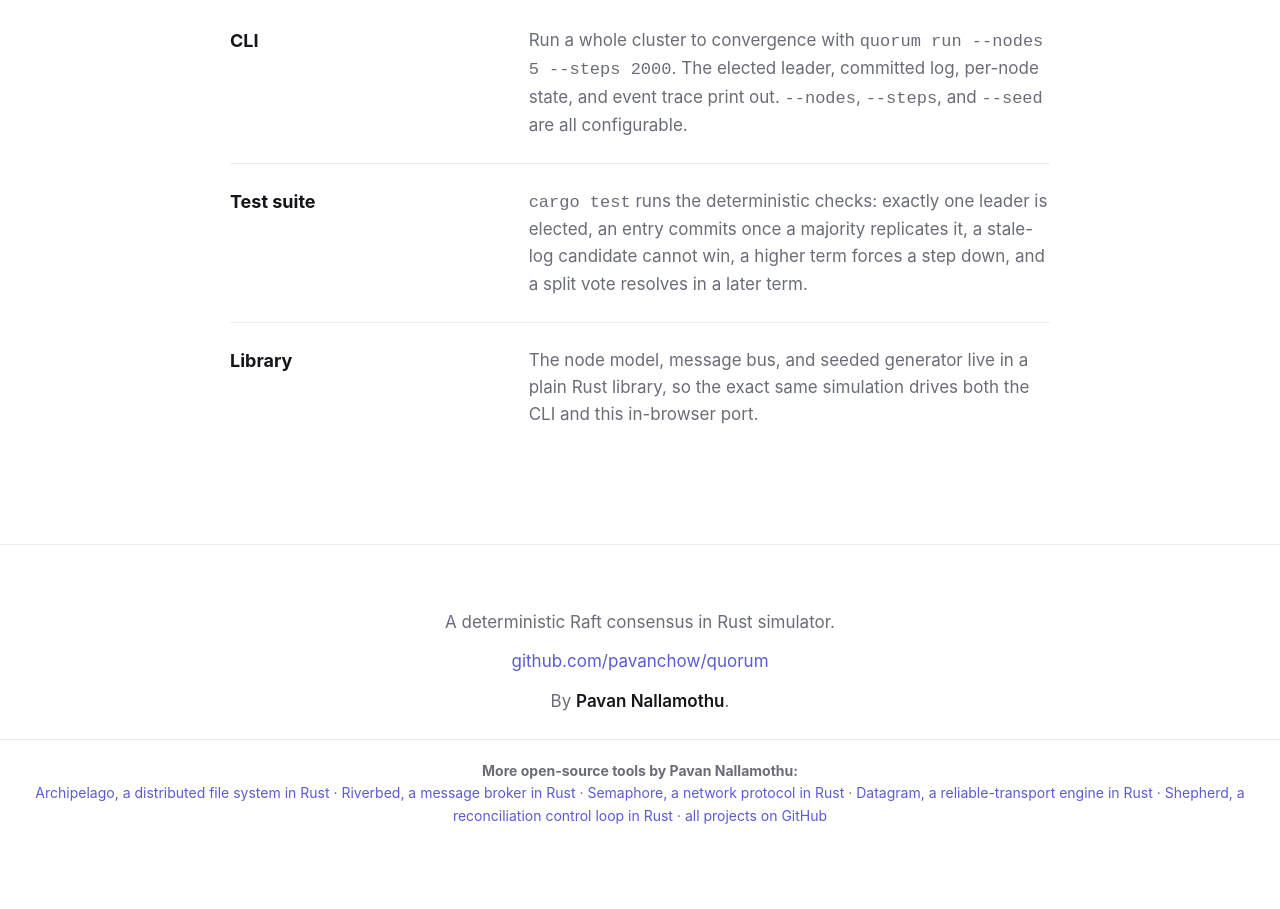
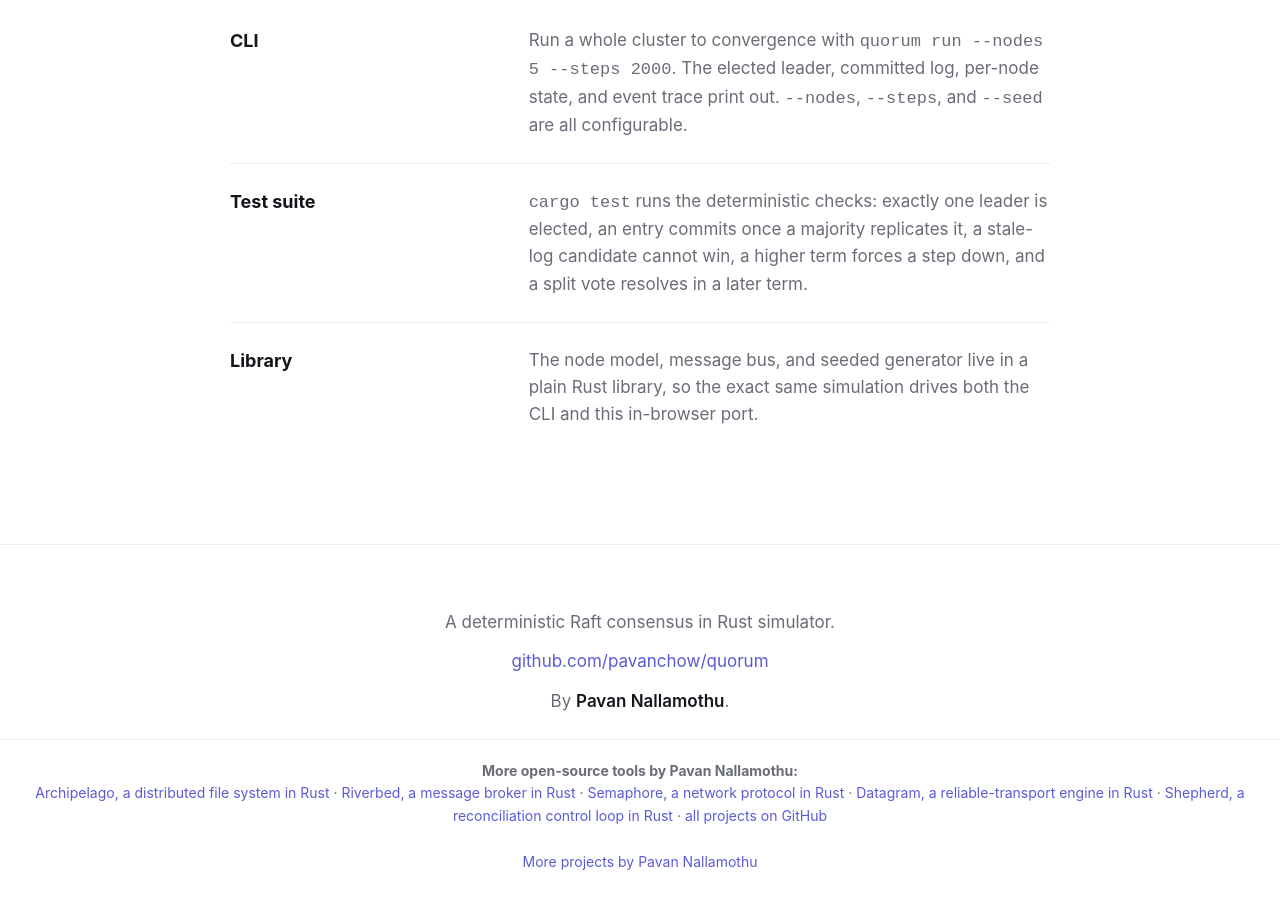
Before and after one commit to pavanchow/quorum, a plain HTML site: page docs/index.html in a window 1280 px wide. Shown: the part 4568-5477 px from the top of the page. Drawn offline with Linux system fonts and the light colour scheme.

Commit message:
seo: link the hub root from every page

```diff
--- a/docs/index.html
+++ b/docs/index.html
@@ -274,7 +274,8 @@ cluster state:
     <p style="margin-top:12px">By <span class="name">Pavan Nallamothu</span>.</p>
     <p style="margin-top:24px;padding-top:20px;border-top:1px solid var(--line);font-size:14px"><strong>More open-source tools by Pavan Nallamothu:</strong><br>
     <a href="https://pavanchow.github.io/archipelago/">Archipelago, a distributed file system in Rust</a> · <a href="https://pavanchow.github.io/riverbed/">Riverbed, a message broker in Rust</a> · <a href="https://pavanchow.github.io/semaphore/">Semaphore, a network protocol in Rust</a> · <a href="https://pavanchow.github.io/datagram/">Datagram, a reliable-transport engine in Rust</a> · <a href="https://pavanchow.github.io/shepherd/">Shepherd, a reconciliation control loop in Rust</a> · <a href="https://github.com/pavanchow">all projects on GitHub</a></p>
-  </footer>
+  <div style="text-align:center;margin:24px 0;font-size:14px"><p style="margin-top:8px"><a href="https://pavanchow.github.io/">More projects by Pavan Nallamothu</a></p></div>
+</footer>
 
 <script>
 // In-browser port of the Quorum state machine (src/sim.rs). Runs fully
```
